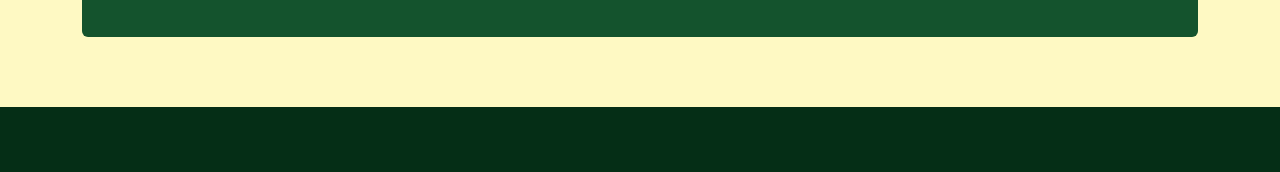
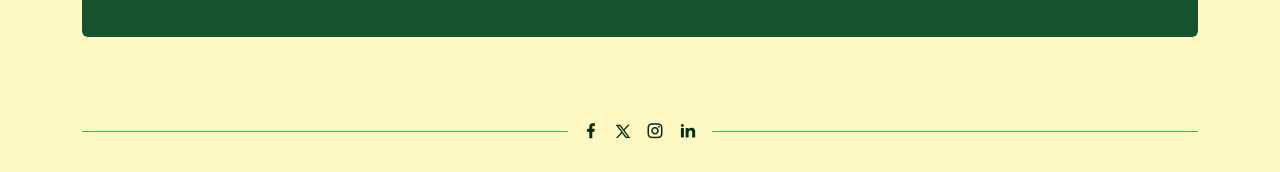
Before and after one commit to Elmoustafi-22/greenglow, a website: page index.html in a window 1280 px wide. Shown: the part 3666-3838 px from the top of the page. Before the commit the page ends 3773 px from the top, so only its background shows below. Drawn offline with nearby package versions, Linux system fonts and the light colour scheme.

Commit message:
Social media links added to the footer

```diff
--- a/index.html
+++ b/index.html
@@ -512,6 +512,19 @@
         </div>
 
         <!--social icon-->
+        <div class="container mt-16 mt-b0">
+            <div class="border-b border-green-500 relative">
+                <div class="absolute top-0
+                    transform -translate-y-1/2 left-0 right-0 max-w-36 mx-auto">
+                    <div class="bg-yellow-100 text-lg text-center space-x-2">
+                        <i class="ri-facebook-fill hover:text-yellow-500 cursor-pointer"></i>
+                        <i class="ri-twitter-x-line hover:text-yellow-500 cursor-pointer text-base"></i>
+                        <i class="ri-instagram-line hover:text-yellow-500 cursor-pointer"></i>
+                        <i class="ri-linkedin-fill hover:text-yellow-500 cursor-pointer"></i>
+                    </div>
+                </div>
+            </div>
+        </div>
 
         <!--content-->
 
```
Also changed, not shown: output.css.
